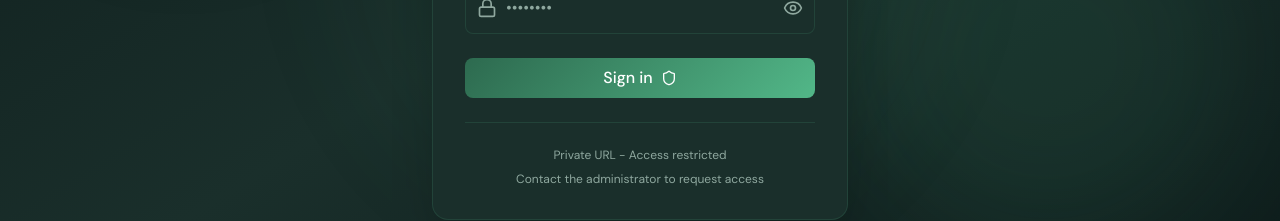
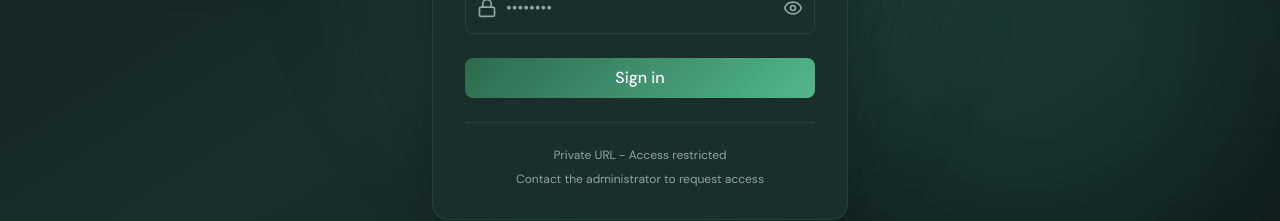
Before and after one commit to FullStack-Collective/event-sync-frontend, a Next.js app: page /admin-login in a window 1280 px wide. Shown: the part 465-686 px from the top of the page. Built offline with nearby package versions, Linux system fonts and the light colour scheme; no server answers.

Commit message:
refactor(ui): remove admin icon inside sign in button

```diff
--- a/src/app/admin-login/page.tsx
+++ b/src/app/admin-login/page.tsx
@@ -151,7 +151,6 @@ export default function AdminLoginPage() {
               ) : (
                 <>
                   Sign in
-                  <Shield className="w-4 h-4 group-hover:translate-x-1 transition-transform" />
                 </>
               )}
             </button>
```
